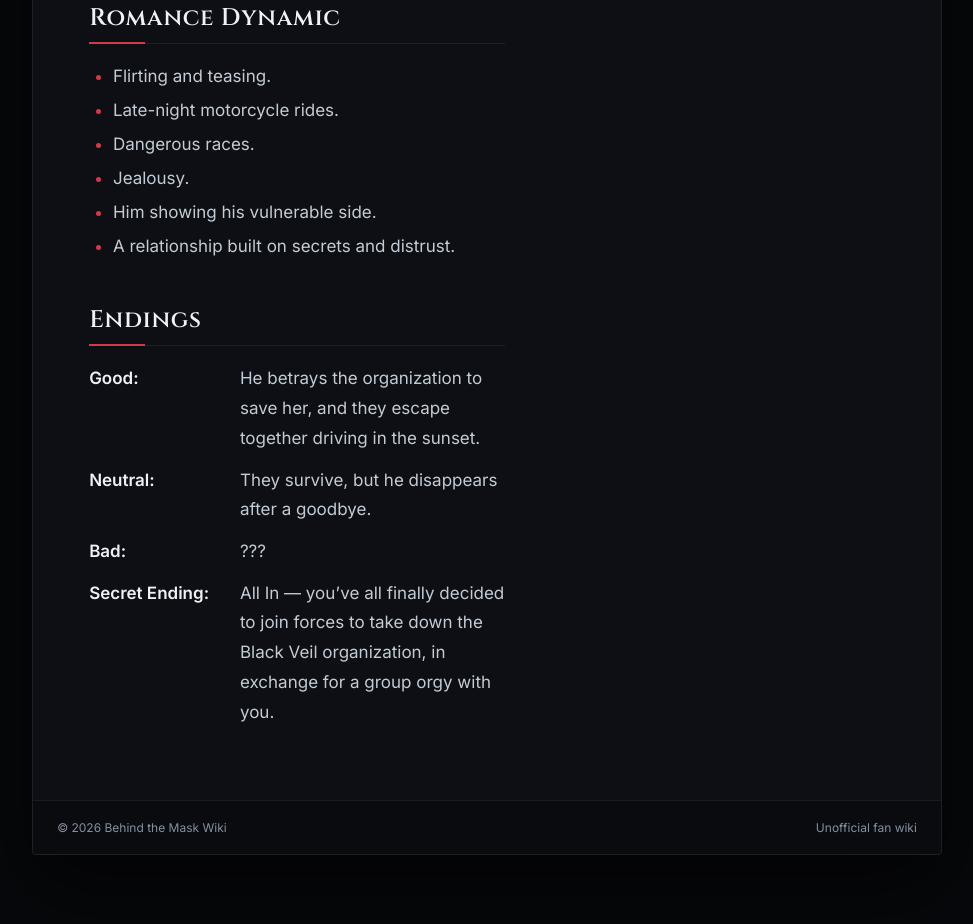
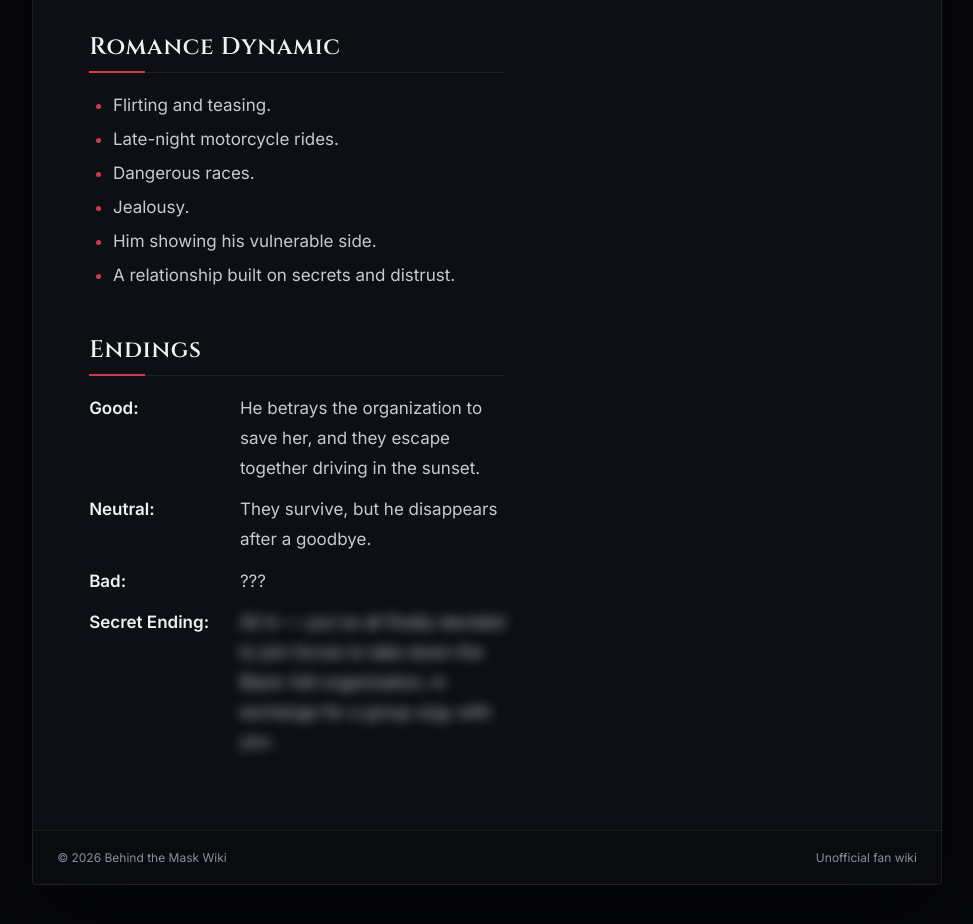
Before and after one commit to Jennym-dev/Behindthemask, a plain HTML site: page characters/raven.html in a window 1280 px wide. Shown: the part 1686-2610 px from the top of the page, without its empty margins (153-1126 px from the left). Before the commit the page ends 2589 px from the top, so only its background shows below. Drawn offline with Linux system fonts and the light colour scheme; animation ran at ten frames a second.

Commit message:
general changes

```diff
--- a/assets/css/wiki.css
+++ b/assets/css/wiki.css
@@ -469,6 +469,18 @@ a:hover { color: var(--c-link-hover); }
 .endings li { margin: 0 0 .7em; }
 .endings li { display: grid; grid-template-columns: 8.4em 1fr; gap: 8px; }
 .endings strong { white-space: nowrap; }
+
+/* Spoiler text — blurred until the mouse moves over it (logic in site.js).
+   Usage: <span class="spoiler" tabindex="0">secret text</span> */
+.spoiler { cursor: help; outline-offset: 4px; }
+.spoiler__w {
+  display: inline-block;
+  filter: blur(var(--blur, 6px));
+  transition: filter .55s ease-out;
+  will-change: filter;
+}
+.spoiler.is-revealed .spoiler__w { filter: blur(0); }
+@media (prefers-reduced-motion: reduce) { .spoiler__w { transition: none; } }
 @media (max-width: 640px) { .endings li { display: block; } .endings strong { margin-right: 6px; } }
 
 /* Image placeholder (until real art is added) */
--- a/assets/js/site.js
+++ b/assets/js/site.js
@@ -3,7 +3,7 @@
    --------------------------------------------------------------------------
    Builds the parts every page shares, so a page only has to contain its own
    content:  background artwork · top navigation bar · footer ·
-   character buttons · picture galleries.
+   character buttons · picture galleries · spoiler text.
 
    ▸ To add a page to the top menu, edit SITE.nav below.
    ▸ Each page tells this script who it is with <body data-page="…">.
@@ -175,6 +175,58 @@ const SITE = {
     show(0);
   });
 
+  /* ---------- spoiler text (e.g. Secret Endings) ----------
+     <span class="spoiler">…</span> starts blurred. Words near the mouse
+     become clear (a soft "spotlight") and blur again as it moves away.
+     Touch screens: tap to reveal / tap again to hide.
+     Keyboard: focusing the text reveals it. */
+  const SPOILER_BLUR = 6;    // px of blur when hidden
+  const SPOILER_CLEAR = 22;  // px around the cursor that is fully clear
+  const SPOILER_FADE = 70;   // px over which the blur fades back in
+
+  document.querySelectorAll('.spoiler').forEach((el) => {
+    // wrap each word in its own span, keeping the spaces between them
+    const text = el.textContent;
+    el.textContent = '';
+    const words = [];
+    text.split(/(\s+)/).forEach((part) => {
+      if (!part) return;
+      if (/^\s+$/.test(part)) { el.append(part); return; }
+      const w = document.createElement('span');
+      w.className = 'spoiler__w';
+      w.textContent = part;
+      el.append(w);
+      words.push(w);
+    });
+
+    let frame = 0, x = 0, y = 0, lastPointer = 'mouse';
+    const spotlight = () => {
+      frame = 0;
+      words.forEach((w) => {
+        const r = w.getBoundingClientRect();
+        const dx = Math.max(r.left - x, 0, x - r.right);
+        const dy = Math.max(r.top - y, 0, y - r.bottom);
+        const d = Math.hypot(dx, dy);
+        const t = Math.min(Math.max((d - SPOILER_CLEAR) / SPOILER_FADE, 0), 1);
+        w.style.setProperty('--blur', `${(t * SPOILER_BLUR).toFixed(2)}px`);
+      });
+    };
+    const reset = () => words.forEach((w) => w.style.removeProperty('--blur'));
+
+    el.addEventListener('pointerdown', (e) => { lastPointer = e.pointerType; });
+    el.addEventListener('pointermove', (e) => {
+      if (e.pointerType !== 'mouse') return;
+      x = e.clientX; y = e.clientY;
+      if (!frame) frame = requestAnimationFrame(spotlight);
+    });
+    el.addEventListener('pointerleave', (e) => { if (e.pointerType === 'mouse') reset(); });
+    el.addEventListener('click', () => {
+      if (lastPointer !== 'mouse') el.classList.toggle('is-revealed');   // tap to reveal / hide
+    });
+    el.addEventListener('focus', () => { if (el.matches(':focus-visible')) el.classList.add('is-revealed'); }); // keyboard only
+    el.addEventListener('blur', () => el.classList.remove('is-revealed'));
+  });
+
   /* ---------- footer (inside the panel) ---------- */
   const panel = document.querySelector('.wiki-panel');
   if (panel) {
--- a/characters/raven.html
+++ b/characters/raven.html
@@ -61,7 +61,7 @@
           <article class="char-layout__main">
             <!-- Overview (no heading) -->
 
-            <p>A famous biker influencer. His followers love his dangerous lifestyle, mysterious identity, and videos of illegal street races.</p>
+            <p>A famous biker influencer known as Raven on social media. His followers love his dangerous lifestyle, mysterious identity, and videos of illegal street races.</p>
 
             <h2>Appearance</h2>
 
@@ -99,7 +99,7 @@
               <li><strong>Good:</strong> He betrays the organization to save her, and they escape together driving in the sunset.</li>
               <li><strong>Neutral:</strong> They survive, but he disappears after a goodbye.</li>
               <li><strong>Bad:</strong> ???</li>
-              <li><strong>Secret Ending:</strong> All In — you’ve all finally decided to join forces to take down the Black Veil organization, in exchange for a group orgy with you.</li>
+              <li><strong>Secret Ending:</strong> <span class="spoiler" tabindex="0">All In — you’ve all finally decided to join forces to take down the Black Veil organization, in exchange for a group orgy with you.</span></li>
             </ul>
           </article>
 
```
Also changed, not shown: characters/chaos.html (+1 -1 lines), characters/ghost.html (+1 -1 lines), characters/shade.html (+1 -1 lines), characters/titan.html (+2 -2 lines), characters/viper.html (+1 -1 lines), 1 other file.
